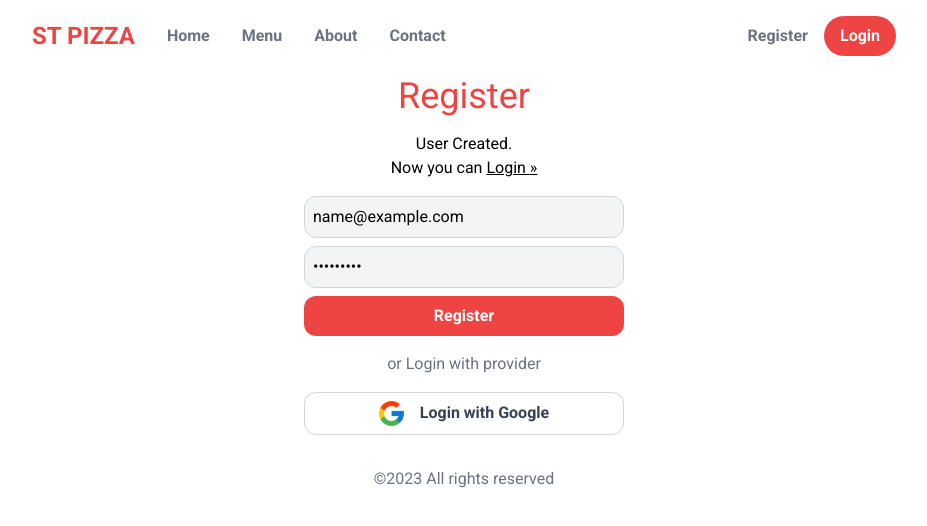
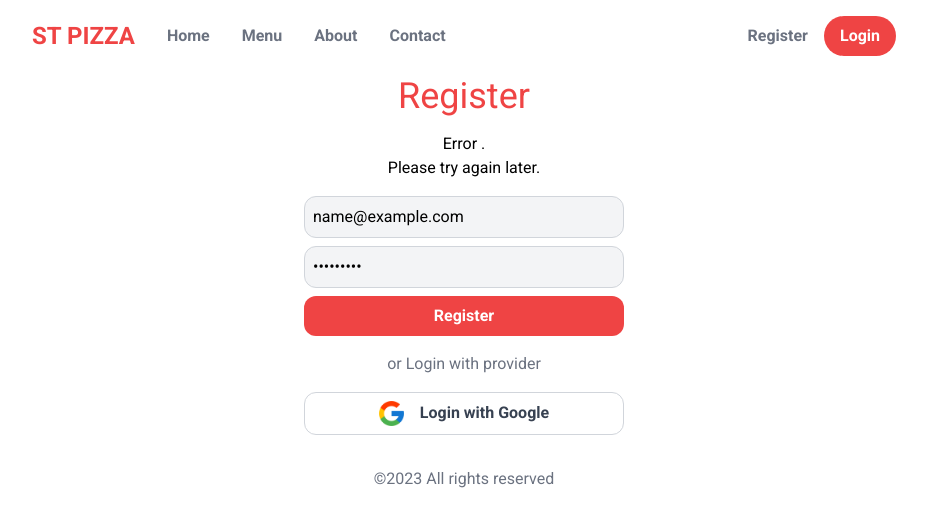
Before and after one commit to SanudaKJ/food-ordering-app, a Next.js app: page /Register in a window 1280 px wide. Both pictures are taken after typing "name@example.com", "Sample123" into the empty fields and a click on the button "Register". Shown: the top 526 px of the page, without its empty margins (176-1103 px from the left). Built offline with nearby package versions, Linux system fonts and the light colour scheme; no server answers; the database is empty.

Commit message:
Add error handling and display error message in Register page

```diff
--- a/src/app/Register/page.js
+++ b/src/app/Register/page.js
@@ -9,16 +9,23 @@ export default function Register() {
   const [password, setPassword] = useState();
   const [creatingUser, setCreatingUser] = useState(false);
   const [userCreated, setUserCreated] = useState(false);
+  const [error, setError] = useState(false);
   async function HandleFormSubit(ev) {
     ev.preventDefault();
     setCreatingUser(true);
-    await fetch("/api/register", {
+    setError(false);
+    setUserCreated(false);
+    const response = await fetch("/api/register", {
       method: "POST",
       body: JSON.stringify({ email, password }),
       headers: { "Content-Type": "application/json" },
     });
+    if (response.ok) {
+      setUserCreated(true);
+    } else {
+      setError(true);
+    }
     setCreatingUser(false);
-    setUserCreated(true);
   }
 
   return (
@@ -31,6 +38,12 @@ export default function Register() {
             <Link className="underline" href={"/login"}>
               Login &raquo;{" "}
             </Link>
+          </div>
+        )}
+        {error && (
+          <div className="my-4 text-center">
+            Error .<br />
+            Please try again later.
           </div>
         )}
         <form className="block max-w-xs mx-auto" onSubmit={HandleFormSubit}>
--- a/src/components/layout/Header.js
+++ b/src/components/layout/Header.js
@@ -15,10 +15,10 @@ export default function Header() {
         </nav>
 
         <nav className="flex items-center gap-4 font-semibold text-gray-500">
-          <Link href={'/Register'}>Register</Link>
+          <Link href={"/Register"}>Register</Link>
           <Link
             className="px-4 py-2 text-white bg-red-500 rounded-full hover:bg-red-600"
-            href={""}
+            href={"/Login"}
           >
             Login
           </Link>
```
